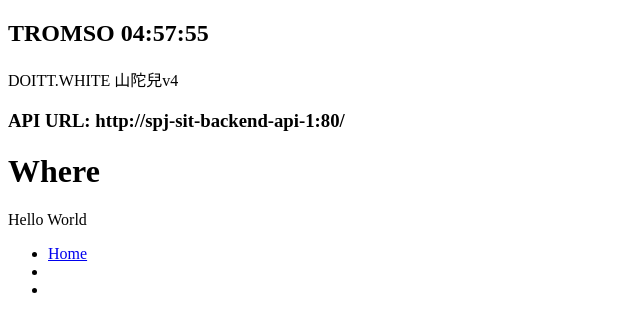
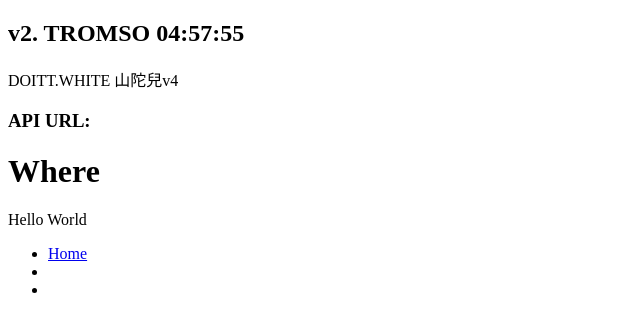
Before and after one commit to ymjoz/sideproj1, a Nuxt app in the folder image/frontend/: page /hello/where in a window 1280 px wide. Shown: the top 332 px of the page, without its empty margins (0-640 px from the left). Built offline with nearby package versions, Linux system fonts and the light colour scheme.

Commit message:
chore:some stuff

```diff
--- a/image/frontend/layouts/default.vue
+++ b/image/frontend/layouts/default.vue
@@ -1,6 +1,6 @@
 <template>
   <div>
-    <h2>TROMSO {{ tromsoLocalTime }}</h2>
+    <h2>v2. TROMSO {{ tromsoLocalTime }}</h2>
     <p>{{ title }}</p>
     <h3>API URL: {{ apiHost }}</h3>
     <slot />
@@ -44,7 +44,7 @@
   onMounted(() => {
     updateTime()
     setInterval(updateTime, 1000)
-    console.log('apiHost:', apiHost.value)
+    console.log('test apiHost:', apiHost.value)
 
     console.log('envAll:', envAll.value)
   })
--- a/image/frontend/nuxt.config.ts
+++ b/image/frontend/nuxt.config.ts
@@ -1,7 +1,7 @@
 import { defineNuxtConfig } from 'nuxt/config'
-import dotenv from 'dotenv'
+// import dotenv from 'dotenv'
 
-dotenv.config() // 读取 .env 文件
+// dotenv.config() // 读取 .env 文件
 
 // https://nuxt.com/docs/api/configuration/nuxt-config
 export default defineNuxtConfig({
```
Also changed, not shown: image/frontend/tsconfig.json (+12 -12 lines), 1 other file (tests, documents, lock files or other folders).
